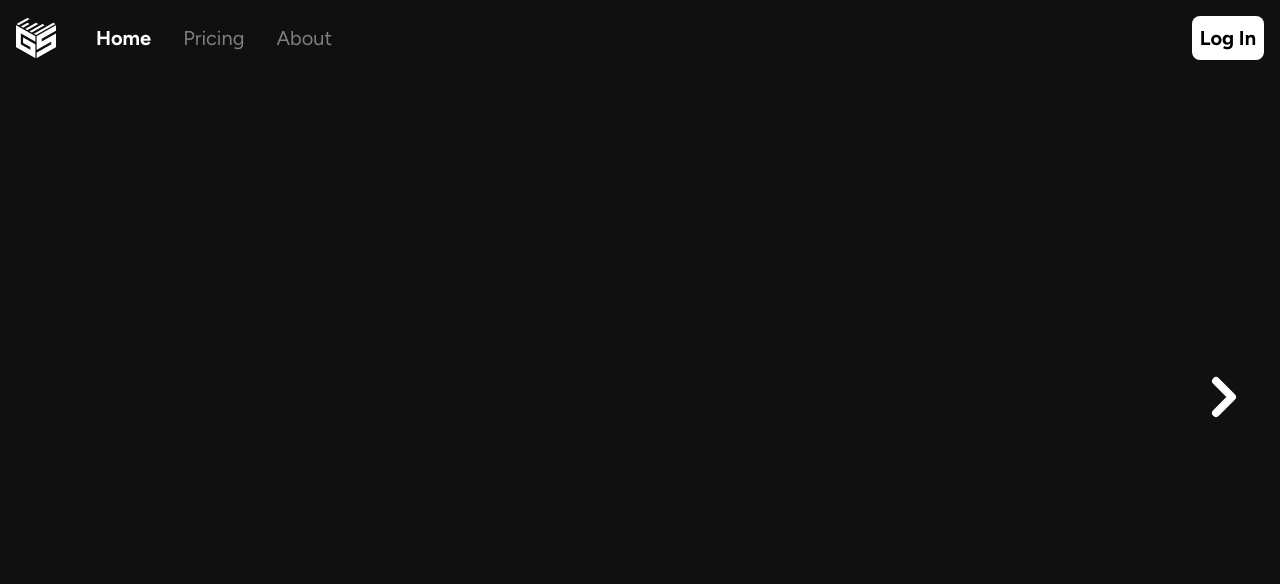
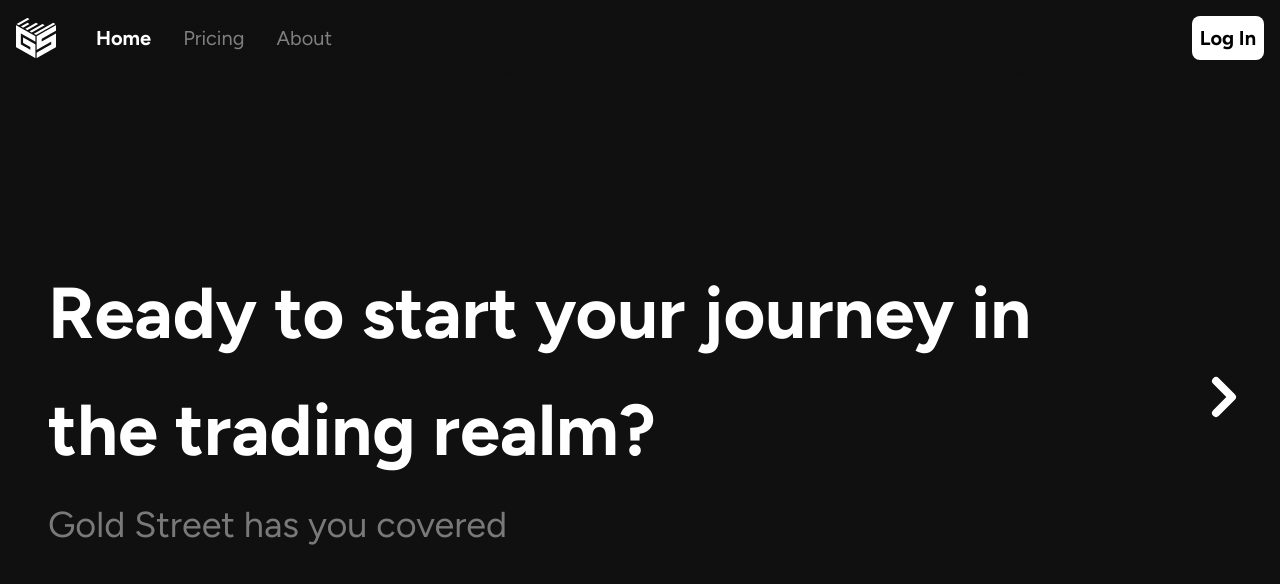
Before and after one commit to fareskebeh/goldstreet, a React (Vite) app in the folder FRONTEND/: page /home in a window 1280 px wide. Shown: the top 584 px of the page. Built offline with nearby package versions, Linux system fonts and the light colour scheme.

Commit message:
Made the home component

```diff
--- a/FRONTEND/src/components/Home.jsx
+++ b/FRONTEND/src/components/Home.jsx
@@ -1,9 +1,26 @@
 import React from 'react'
+import SplitText from "../bits/SplitText";
+import ShinyText from "../bits/ShinyText";
+
+const handleAnimationComplete = () => {
+  console.log('All letters have animated!');
+};
+
 
 const Home = () => {
   return (
-    <div>
-
+    <div className='p-8 flex flex-col gap-4'>
+      <SplitText text="Ready to start your journey in the trading realm?"
+      className="text-4xl sm:text-7xl leading-relaxed font-bold text-left"
+      delay={100}
+      duration={0.6}
+      ease="power3.out"
+      splitType="words"
+      from={{ opacity: 0, y: 40 }}
+      to={{ opacity: 1, y: 0 }}
+      threshold={0.1}
+      rootMargin="-100px"/>
+      <ShinyText text="Gold Street has you covered" disabled={false} speed={3} className='text-xl sm:text-4xl' />
     </div>
   )
 }
```
